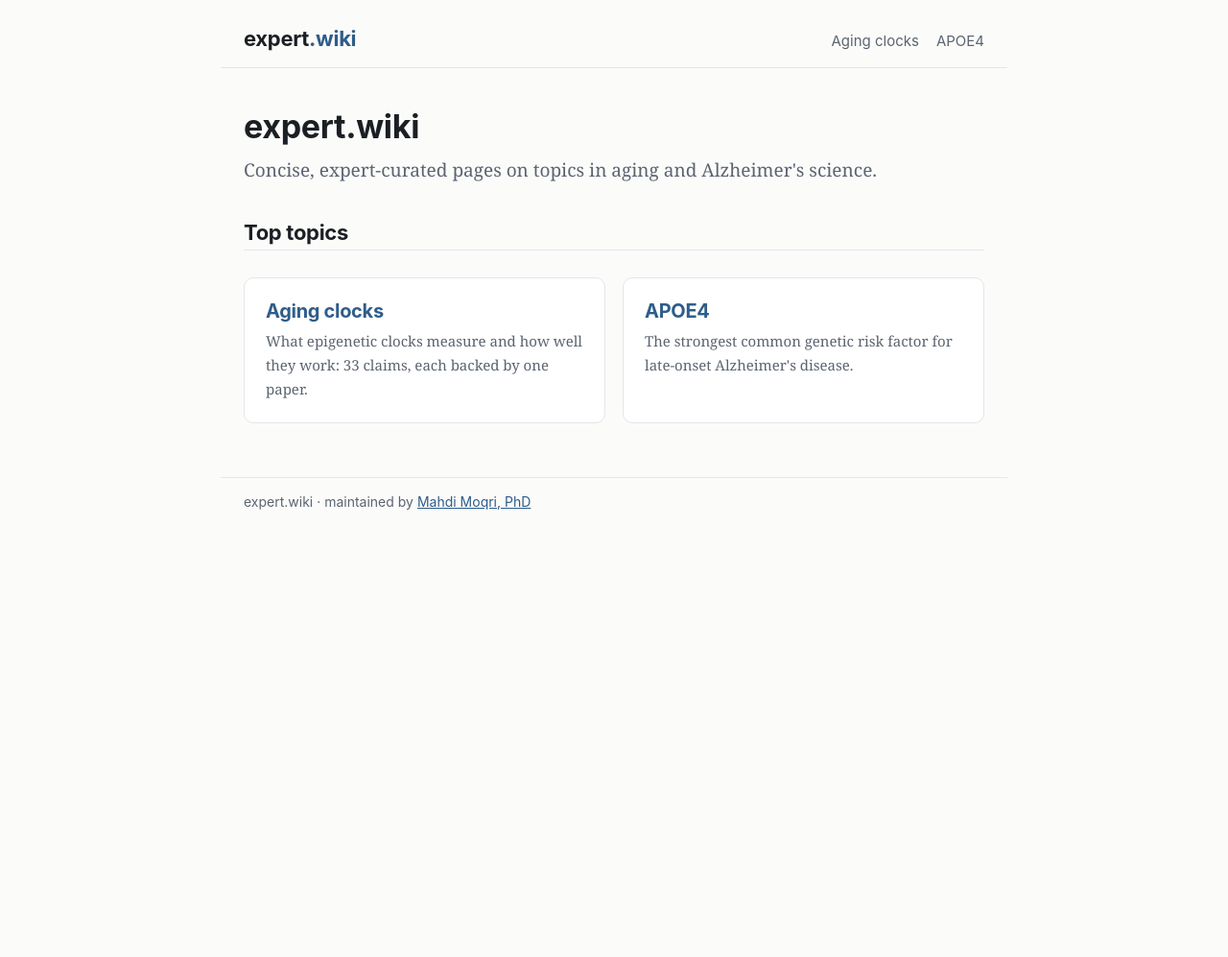
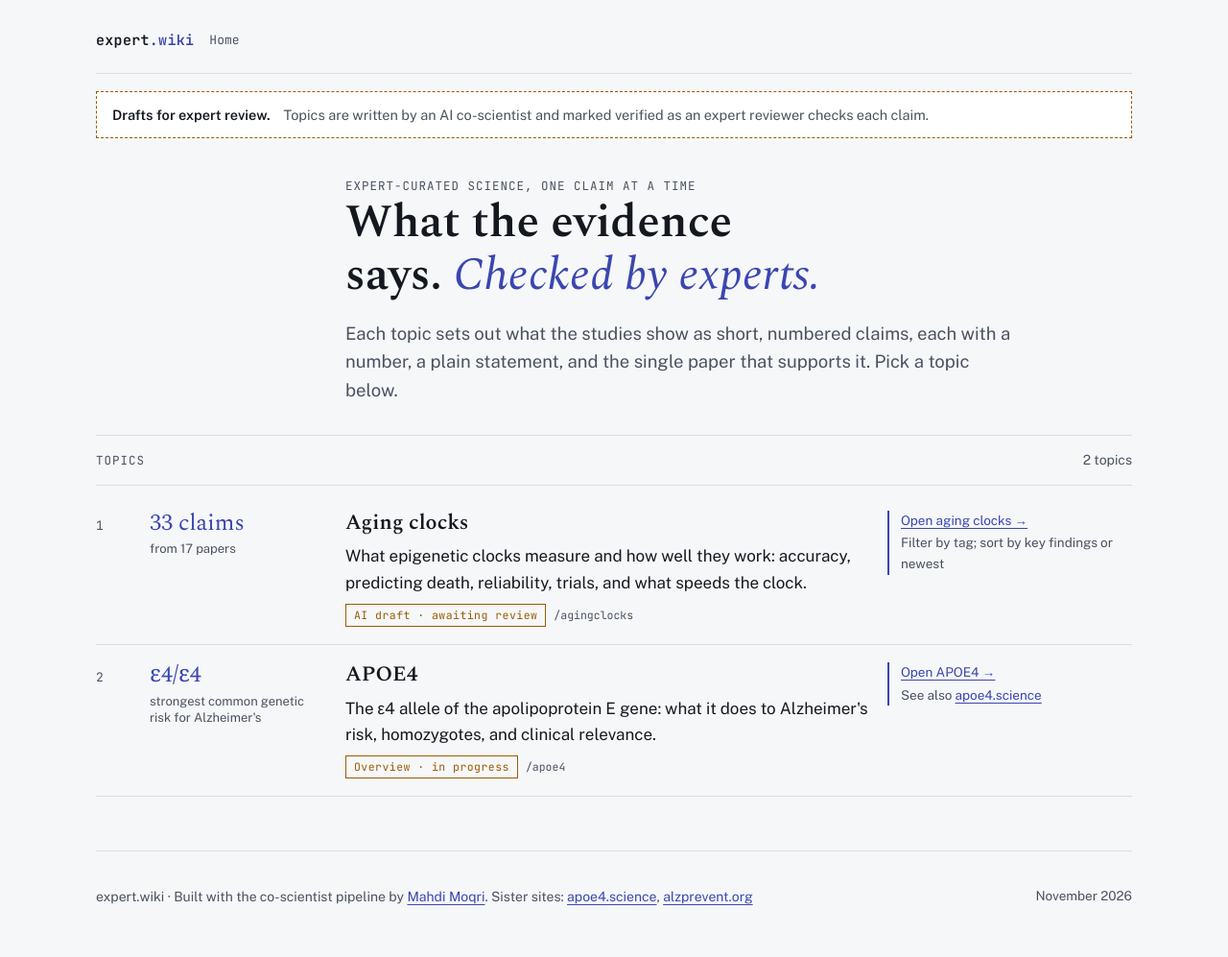
Before and after one commit to moqri/expert-wiki, a plain HTML site: page index.html in a window 1280 px wide. Shown: the whole page at 96% size. Before the commit the page ends 800 px from the top, so only its background shows below. Drawn offline with nearby package versions, Linux system fonts and the light colour scheme.

Commit message:
Home: match /agingclocks/ style, one topic per row

```diff
--- a/index.html
+++ b/index.html
@@ -1,33 +1,52 @@
-<!DOCTYPE html>
+<!doctype html>
 <html lang="en">
 <head>
 <meta charset="utf-8">
-<meta name="viewport" content="width=device-width,initial-scale=1">
+<meta name="viewport" content="width=device-width, initial-scale=1, viewport-fit=cover">
+<meta name="description" content="Expert-curated pages on aging and Alzheimer's science, as single-source claims.">
 <title>expert.wiki</title>
-<meta name="description" content="Expert-curated wiki on aging science: aging clocks and APOE4.">
-<link rel="stylesheet" href="/style.css">
+<link rel="stylesheet" href="https://fonts.googleapis.com/css2?family=Spectral:ital,wght@0,400;0,600;1,400&family=Public+Sans:wght@400;600&family=JetBrains+Mono:wght@400;600&display=swap">
+<link rel="stylesheet" href="/agingclocks/style.css">
+<style>
+  .claim .stmt a{color:var(--ink);text-decoration:none;font-family:var(--display);font-weight:600;font-size:22px;line-height:1.2}
+  .claim:hover .stmt a{color:var(--e4)}
+</style>
 </head>
 <body>
-<header>
-  <a class="brand" href="/">expert<span>.wiki</span></a>
-  <nav><a href="/agingclocks/">Aging clocks</a><a href="/apoe4/">APOE4</a></nav>
-</header>
-<main>
-  <h1>expert.wiki</h1>
-  <p class="lede">Concise, expert-curated pages on topics in aging and Alzheimer's science.</p>
-
-  <h2>Top topics</h2>
-  <div class="topics">
-    <a class="topic" href="/agingclocks/">
-      <h3>Aging clocks</h3>
-      <p>What epigenetic clocks measure and how well they work: 33 claims, each backed by one paper.</p>
-    </a>
-    <a class="topic" href="/apoe4/">
-      <h3>APOE4</h3>
-      <p>The strongest common genetic risk factor for late-onset Alzheimer's disease.</p>
-    </a>
-  </div>
-</main>
-<footer>expert.wiki · maintained by <a href="https://moqri.bwh.harvard.edu/">Mahdi Moqri, PhD</a></footer>
+<a class="skip" href="#topics">Skip to the topics</a>
+<div class="wrap">
+  <header class="top">
+    <a class="mark" href="/">expert<span>.wiki</span></a><span class="crumb">Home</span>
+  </header>
+  <main id="main">
+    <div class="banner"><strong>Drafts for expert review.</strong><span>Topics are written by an AI co-scientist and marked verified as an expert reviewer checks each claim.</span></div>
+    <section class="intro">
+      <p class="label">Expert-curated science, one claim at a time</p>
+      <h1>What the evidence says. <em>Checked by experts.</em></h1>
+      <p class="lede">Each topic sets out what the studies show as short, numbered claims, each with a number, a plain statement, and the single paper that supports it. Pick a topic below.</p>
+    </section>
+    <div class="controls" role="region" aria-label="Topics">
+      <div class="row"><span class="label">Topics</span><span class="count">2 topics</span></div>
+    </div>
+    <ol class="claims" id="topics">
+      <li class="claim" id="agingclocks">
+        <span class="rank">1</span>
+        <div class="fig"><span class="n">33 claims</span><span class="fl">from 17 papers</span></div>
+        <div class="body"><p class="stmt"><a href="/agingclocks/">Aging clocks</a></p><p>What epigenetic clocks measure and how well they work: accuracy, predicting death, reliability, trials, and what speeds the clock.</p><div class="c-top"><span class="pill draft">AI draft · awaiting review</span><code>/agingclocks</code></div></div>
+        <div class="ev"><a href="/agingclocks/">Open aging clocks →</a><span class="d">Filter by tag; sort by key findings or newest</span></div>
+      </li>
+      <li class="claim" id="apoe4">
+        <span class="rank">2</span>
+        <div class="fig"><span class="n">ε4/ε4</span><span class="fl">strongest common genetic risk for Alzheimer's</span></div>
+        <div class="body"><p class="stmt"><a href="/apoe4/">APOE4</a></p><p>The ε4 allele of the apolipoprotein E gene: what it does to Alzheimer's risk, homozygotes, and clinical relevance.</p><div class="c-top"><span class="pill draft">Overview · in progress</span><code>/apoe4</code></div></div>
+        <div class="ev"><a href="/apoe4/">Open APOE4 →</a><span class="d">See also <a href="https://apoe4.science">apoe4.science</a></span></div>
+      </li>
+    </ol>
+  </main>
+  <footer>
+    <span>expert.wiki · Built with the co-scientist pipeline by <a href="https://moqri.bwh.harvard.edu/">Mahdi Moqri</a>. Sister sites: <a href="https://apoe4.science">apoe4.science</a>, <a href="https://alzprevent.org">alzprevent.org</a></span>
+    <span class="updated">November 2026</span>
+  </footer>
+</div>
 </body>
 </html>
```
